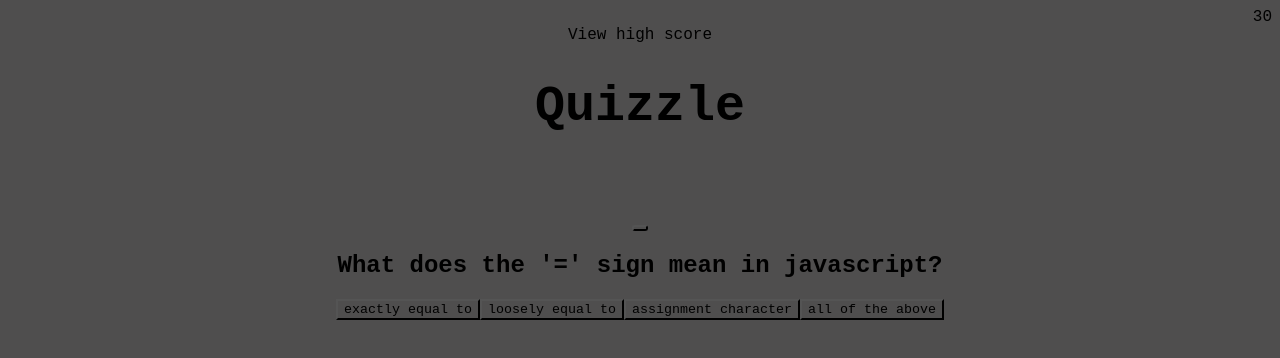
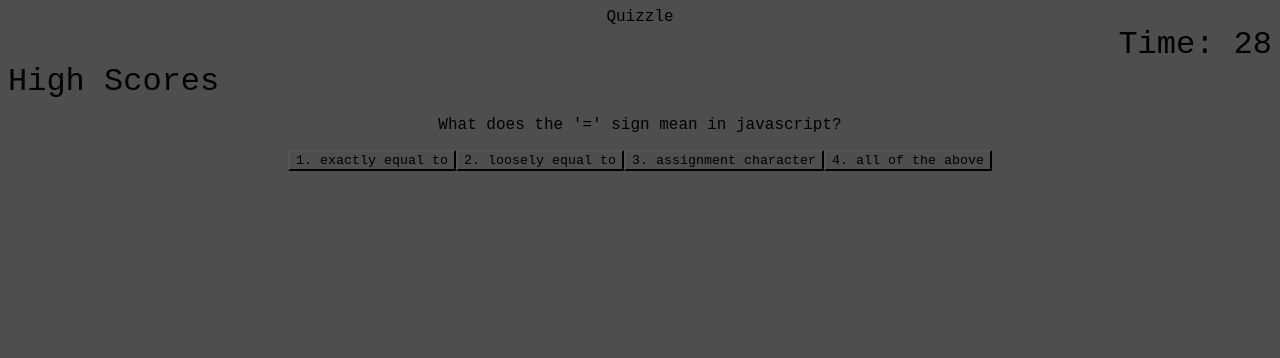
Before and after one commit to ThaDarkLord/Quiz-o-tron, a plain HTML site: page index.html in a window 1280 px wide. Both pictures are taken after a click on the button "Start Button". Drawn offline with Linux system fonts and the light colour scheme.

Commit message:
edits javascript for better functionality recontructed code added html

```diff
--- a/assets/css/style.css
+++ b/assets/css/style.css
@@ -3,3 +3,8 @@
     box-sizing: border-box;
     font-family: 'Courier New', Courier, monospace;
 }
+
+nav{
+
+
+}
--- a/assets/js/script.js
+++ b/assets/js/script.js
@@ -1,58 +1,36 @@
 var body = document.body;
-var header = document.createElement("header");
-var nav = document.createElement("nav");
-var timeSlot = document.createElement("div");
-var scoreSlot = document.createElement("a");
-var button = document.createElement("button");
-// creates h1 tag for page
-var h1El = document.createElement("h1");
-// creates a section where I will inclues directions and/or questions
-var infoSec = document.createElement("section");
-var infoSec2 = document.createElement("section");
-// creates ordered list
-var listEl = document.createElement("ol");
-// creates list items
-var item1 = document.createElement("li");
-var item2 = document.createElement("li");
-var item3 = document.createElement("li");
-var item4 = document.createElement("li");
+var main = document.getElementById("main");
+var head = document.getElementById("head");
+var nav = document.getElementById("nav");
+var score = document.getElementById("score");
+var content = document.getElementById("content");
+var strtBtn = document.getElementById("strtBtn");
+var scoreHolder = document.getElementById("endContent");
+var choiceHolder = document.createElement("article");
 
-// adds text content to elements
-timeSlot.textContent = 30;
-scoreSlot.textContent = "View high score";
-h1El.textContent = "Quizzle";
-infoSec.textContent =
-  'Welcome to Quizzle you will have 30 seconds to answer 5 random questions. If you get a question wrong 10 seconds will be deducted from the time remaining. Use precision and confidence to navigate this arena. Please click the "start button" below to begin. Best of luck!';
-button.textContent = "Start Button";
+head.textContent = "Quizzle";
+nav.textContent = 'Time:' + 30 + "secs";
+score.textContent = "High Scores";
+content.textContent =
+  'Welcome to Quizzle you will have 30 seconds to answer 5 random questions. If you get a question wrong 5 seconds will be deducted from the time remaining. Use precision and confidence to navigate this arena. Please click the "start button" below to begin. Best of luck!';
+strtBtn.textContent = "Start Button";
 
-// links the variables via ID
-var elTimeClock = document.getElementById("timeClock");
+body.appendChild(main);
+main.appendChild(head);
+main.appendChild(nav);
+main.appendChild(score);
+main.appendChild(content);
+main.appendChild(strtBtn);
 
-// appends elements to page
-body.appendChild(header);
-header.appendChild(nav);
-nav.appendChild(timeSlot);
-nav.appendChild(scoreSlot);
-body.appendChild(h1El);
-body.appendChild(infoSec);
- var srtBtn = body.appendChild(button);
+main.setAttribute("style", "text-align: center;");
+nav.setAttribute("style", "text-align: right; font-size: 2rem;");
+score.setAttribute("style", "text-align: left; font-size: 2rem;");
+content.setAttribute("style", "margin: 1rem;");
+strtBtn.setAttribute("style", "text-align: center;");
+scoreHolder.setAttribute("style", "display: none;");
+var timer = 30;
 
-// styling
-body.setAttribute("style", "text-align: center;");
-h1El.setAttribute("style", "text-align: center; font-size: 50px; ");
-header.setAttribute("style", "");
-timeSlot.setAttribute("style", "text-align: right;");
-scoreSlot.setAttribute("style", "text-align: left;");
-infoSec.setAttribute(
-  "style",
-  "max-width: 50rem; text-align: center; margin: 5rem 12rem;"
-);
-button.setAttribute("style", "border-radius: 1rem; font-size: 1.5rem;");
-
-//  question index
 var questionIndex = 0;
-
-// object with questions answers and the correct answer
 var questionList = [
   {
     question: "What does the '=' sign mean in javascript?",
@@ -66,83 +44,96 @@ var questionList = [
   },
   {
     question: "How can you remove an item from the end of an array?",
-    answers: [
-        ".push",
-        ".replace",
-        ".sort",
-        ".pop"],
+    answers: [".push", ".replace", ".sort", ".pop"],
     correct: ".sort",
   },
   {
     question: "How can you change attributes using javacript?",
-    answers: [
-      "getAttribute",
-      "setAttribute",
-      "styleThis",
-      "createAttribute",
-    ],
-    correct: 'setAttribute',
+    answers: ["getAttribute", "setAttribute", "styleThis", "createAttribute"],
+    correct: "setAttribute",
   },
   {
     question: "How do you copy all text using command keys?",
-    answers: [
-        "command x",
-        "command z",
-        "command a",
-        "both a and b"],
-    correct: 'command a',
+    answers: ["command x", "command z", "command a", "both a and b"],
+    correct: "command a",
   },
   {
     question: "How do you set a variable in css?",
-    answers: [
-        "--",
-        "*=",
-        "var =",
-        "you cannot"],
-    correct: '--',
+    answers: ["--", "*=", "var =", "you cannot"],
+    correct: "--",
   },
 ];
-// questionIndex++;
 
+strtBtn.addEventListener("click", function () {
+  // removes instructions of the game and start button. Creates h2 for question and appends to page.
+  strtBtn.setAttribute("style", "display: none;");
+  content.textContent = "";
+  setTime();
+  currentQuest();
+});
 
-srtBtn.addEventListener('click', function(){
-    // removes instructions of the game and start button. Creates h2 for question and appends to page.
-    infoSec.textContent = '';
-    srtBtn.textContent = '';
-    var questionText = document.createElement("h2");
-    questionText.textContent = questionList[questionIndex].question;
-    body.appendChild(questionText);
-    // this for loop goes through the question answers and creates buttons elements and then appends to the page.
-    for (var i = 0; i < questionList[0].answers.length; i++) {
-        var answerButton = document.createElement("button");
-        answerButton.textContent = questionList[questionIndex].answers[i];
-        body.appendChild(answerButton);
-      }
-    //   answerButton.setAttribute('style', '');
+function currentQuest() {
+  // var choiceHolder = document.createElement('article');
+  content.textContent = questionList[questionIndex].question;
+  content.appendChild(choiceHolder);
+  choiceHolder.innerHTML = '';
+  // this for loop goes through the question answers and creates buttons elements and then appends to the page.
+  for (var i = 0; i < questionList[questionIndex].answers.length; i++) {
+    var answer = questionList[questionIndex].answers[i]
+    var answerButton = document.createElement("button");
+    answerButton.setAttribute('class', 'buttonClass')
+    answerButton.setAttribute('value', answer)
+    // answerButton.textContent = questionList[questionIndex].answers[i];
+    answerButton.textContent = i + 1 + '. ' + answer
+    choiceHolder.appendChild(answerButton);
+  }
+  main.append(choiceHolder);
+  if (questionIndex === 5) {
+    console.log("hey");
+    return;
+  }
+}
 
+choiceHolder.addEventListener("click", function (event) {
+  // srtBtn.setAttribute('style', 'display: none;');
+  var buttonEl = event.target
+  if (!buttonEl.matches('.buttonClass')){
+    return;
+  }
+    if (buttonEl.value !== questionList[questionIndex].correct) {
+        timer -= 5
+        if(timer < 0){
+            timer = 0
 
+        }
+        nav.textContent ='time:' + timer;
 
+    }
+    questionIndex++;
+    if(timer <= 0 || questionIndex === questionList.length){
+        finalPage();
+    } else{
+        currentQuest();
+    }
+  }
+);
 
+function setTime() {
+  var timerInterval = setInterval(function () {
+    timer--;
+    nav.textContent = 'Time: ' + timer;
 
+    if (timer <= 0) {
+      clearInterval(timerInterval);
+      finalPage();
+    }
+  }, 1000);
+}
 
-})
-
-// questionList/length this function sets the 30 second time for the quiz and also applies the text and styles to the timer text.
-// function setTime() {
-//     var timerInterval = setInterval(function() {
-//         timeSlot.textContent--;
-//         console.log(timeSlot)
-//         nav.setAttribute('style', 'text-align: right; font-size: 14px;')
-//         nav.textContent = "You have " + timeSlot.textContent + " seconds remaining..";
-
-//         // elScoreKeep.textContent = "View high scores";
-//         // elScoreKeep.setAttribute('style', 'text-align: left;');
-
-//         if(timeSlot.textContent === 0){
-//             clearInterval(timerInterval)
-//         }
-
-//     }, 1000);
-// }
-
-// setTime();
+function finalPage() {
+    choiceHolder.innerHTML = '';
+    timer = 0;
+    nav.textContent = '';
+  content.textContent = "All done!";
+  content.setAttribute("style", "font-size: 3rem;");
+}
--- a/index.html
+++ b/index.html
@@ -7,7 +7,20 @@
     <title>Quizzle</title>
 </head>
 <body>
+    <main id="main">
+        <header id="head">
+            <nav id="nav">
+                <nav id="score"></nav>
+            </nav>
+        </header>
+        <section id="content">
 
+
+        </section>
+        <input type="text" id="endContent"></input>
+        <button id="strtBtn"></button>
+    </main>
     <script src="./assets/js/script.js"></script>
+
 </body>
 </html>
```
